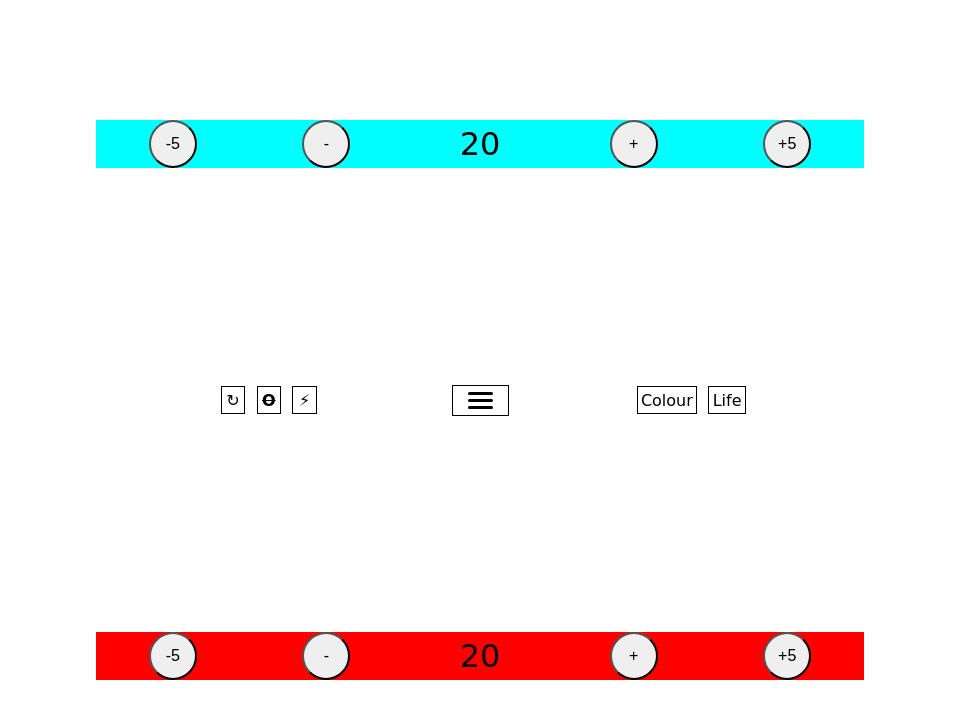
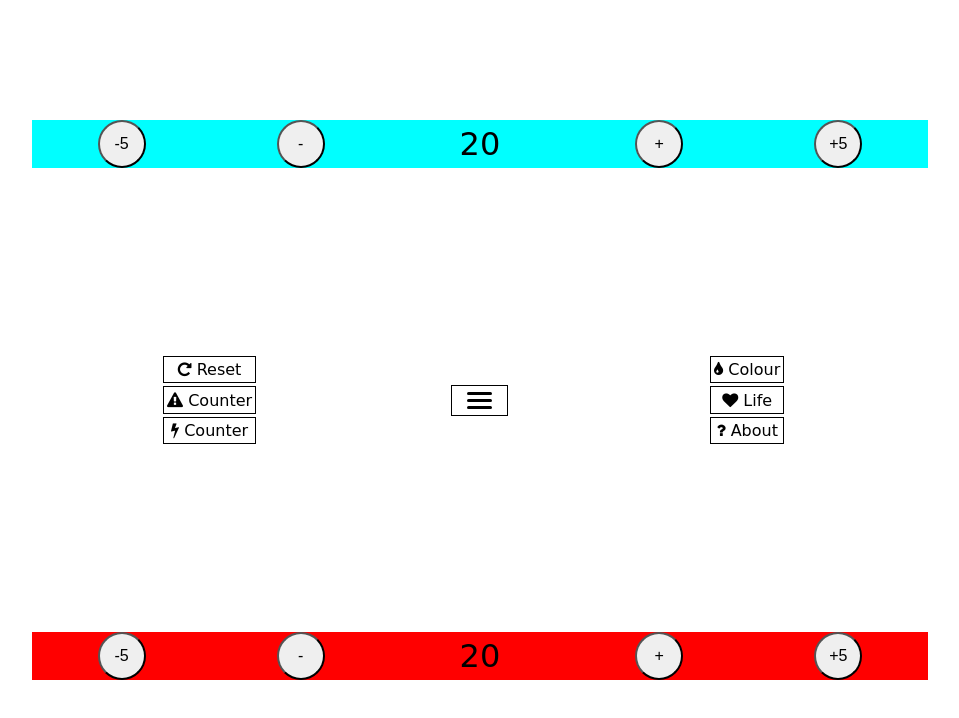
Before and after one commit to SeedBoot/LifeCounterDesk, a website built with webpack: page index.html in a window 1280 px wide. Both pictures are taken after a click on the element 640 px from the left and 400 px from the top of the page. Shown: the whole page, without its empty margins (160-1119 px from the left). Built offline with nearby package versions, Linux system fonts and the light colour scheme; a web font is replaced by a local one.

Commit message:
started changes to styling

```diff
--- a/index.html
+++ b/index.html
@@ -4,13 +4,15 @@
     <!--META-->
     <meta charset="utf-8">
     <meta name="viewport" content="width=device-width,initial-scale=1">
-    <meta name="author" content="name">
+    <meta name="Oliver Booty" content="name">
     <meta name="description" content="description here">
     <meta name="keywords" content="keywords,here">
     <!--TITLE-->
-    <title>SeedBoot Tutorials</title>
+    <title>MTG Life Counter</title>
     <!--CSS-->
     <link rel="stylesheet" href="style/export/style.css" type="text/css">
+    <!--Font (awesome!)-->
+    <link href="https://maxcdn.bootstrapcdn.com/font-awesome/4.4.0/css/font-awesome.min.css" rel="stylesheet">
     <!--FONTS-->
     <link href="https://fonts.googleapis.com/css?family=Germania+One" rel="stylesheet">
     <!--[if IE]>
@@ -46,9 +48,9 @@
     <div class="mGitem-4 menuGrid">
       <!-- Menu 1 -->
       <ul class="menu menu-item-1">
-        <li id="reset">&#8635;</li>
-        <li id="poison" class="line-through boldness">O</li>
-        <li id="energy" class="boldness">&#9889;</li>
+        <li id="reset"><span class="fa fa-repeat"></span> Reset</li>
+        <li id="poison"><span class="fa fa-exclamation-triangle"></span> Counter</li>
+        <li id="energy"><span class="fa fa-bolt"></span> Counter</li>
       </ul>
       <!-- Menu button -->
       <div class="menu-item-2" id="button">
@@ -58,8 +60,9 @@
       </div>
       <!-- Menu 2 -->
       <ul class="menu menu-item-3">
-        <li id="color" class="rainbow">Colour</li>
-        <li id="life">Life</li>
+        <li id="color" class="rainbow"><span class="fa fa-tint"></span> Colour</li>
+        <li id="life"><span class="fa fa-heart"></span> Life</li>
+        <li id="about"><span class="fa fa-question"></span> About</li>
       </ul>
     </div>
 
--- a/style/import/_grid.scss
+++ b/style/import/_grid.scss
@@ -6,7 +6,7 @@
 .mainGrid {
   display: grid;
   grid-template-rows: auto 20% auto 20% auto 20% auto;
-  grid-template-columns: auto 60% auto;
+  grid-template-columns: auto 70% auto;
   align-items: center;
   align-content: center;
 
@@ -77,7 +77,7 @@
   align-items: center;
   justify-items: center;
   grid-template-rows: auto 33% auto;
-  grid-template-columns: auto 35% 20% 35% auto;
+  grid-template-columns: auto 30% 30% 30% auto;
 
   .menu-item-1 {
     grid-column: 2;
--- a/style/import/style.scss
+++ b/style/import/style.scss
@@ -69,7 +69,7 @@ button {
 //globabl li selector
 li {
   list-style-type: none;
-  display: inline-block;
+  //display: inline-block;
   border: 1px solid black;
   cursor: pointer;
 }
@@ -78,9 +78,18 @@ li {
 
   li {
     padding: 0.2em;
-    margin: 0.2em;
+    margin: 0.2em 0.2em 0.2em 0;
     min-width: 1em;
     text-align: center;
+  }
+}
+
+#reset {
+  transition: ease-out all 0.3s;
+
+  &:hover {
+    background: black;
+    color: white;
   }
 }
 
@@ -113,9 +122,14 @@ li {
 }
 
 // rainbow for Colour button
-.rainbow:hover, .rainbow:active {
-  -webkit-animation:rainbow 3s infinite;
-  animation:rainbow 3s infinite;
+.rainbow {
+
+    &:hover,
+    &:active {
+    -webkit-animation:rainbow 3s infinite;
+    animation:rainbow 3s infinite;
+    background: black;
+  }
 }
 @keyframes rainbow {
   0% {color: #ff0000;}
@@ -142,6 +156,24 @@ li {
   80% {color: #0000ff;}
   90% {color: #8000ff;}
   100% {color: #ff0080;}
+}
+
+#color {
+  margin-left: 0;
+}
+
+#life {
+  margin-left: 0;
+  transition: ease-out all 0.3s;
+
+  &:hover {
+    background: black;
+    color: red;
+  }
+}
+
+#about {
+  margin-left: 0;
 }
 
 .colormenu {
```
Also changed, not shown: style/export/style.css, 1 other file.
